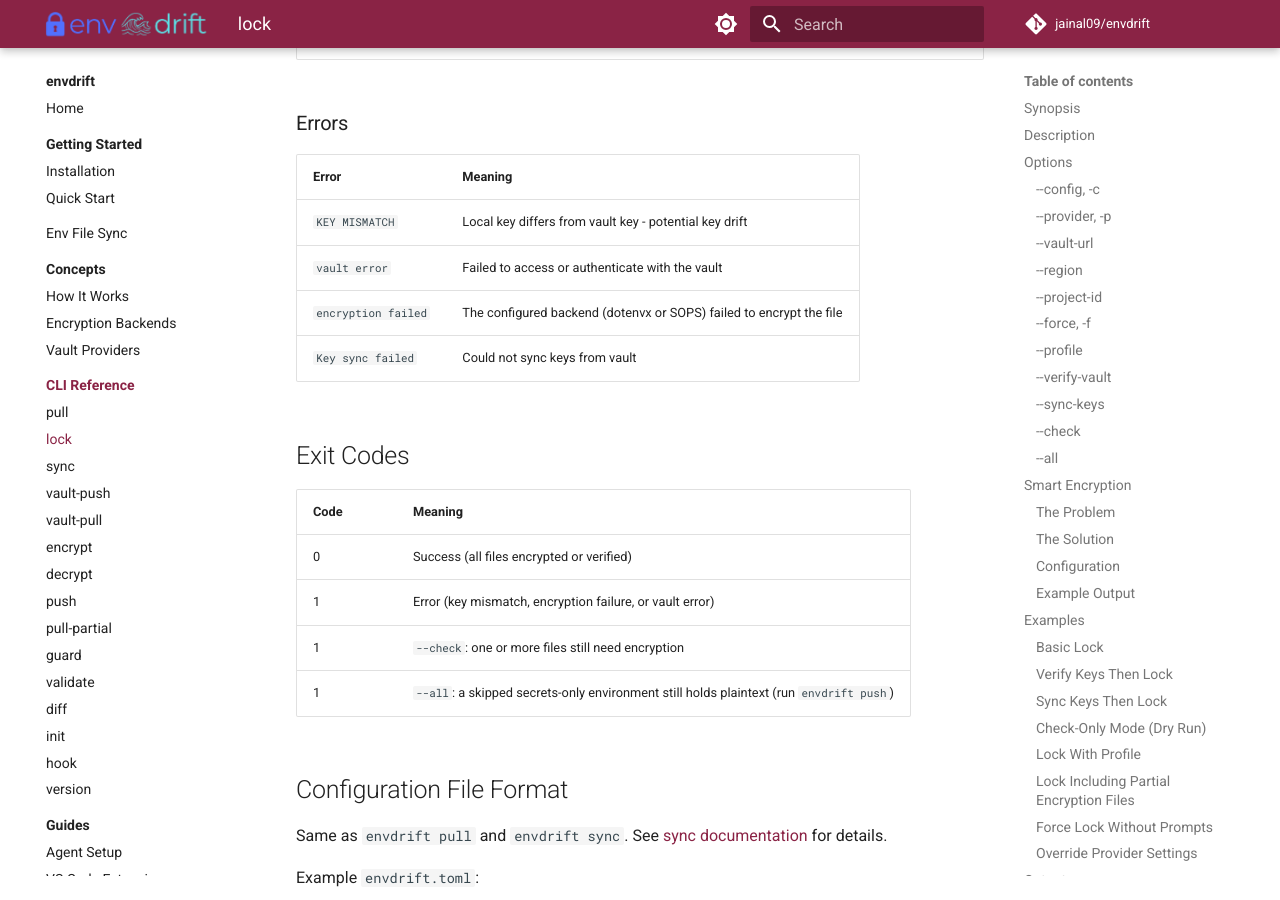
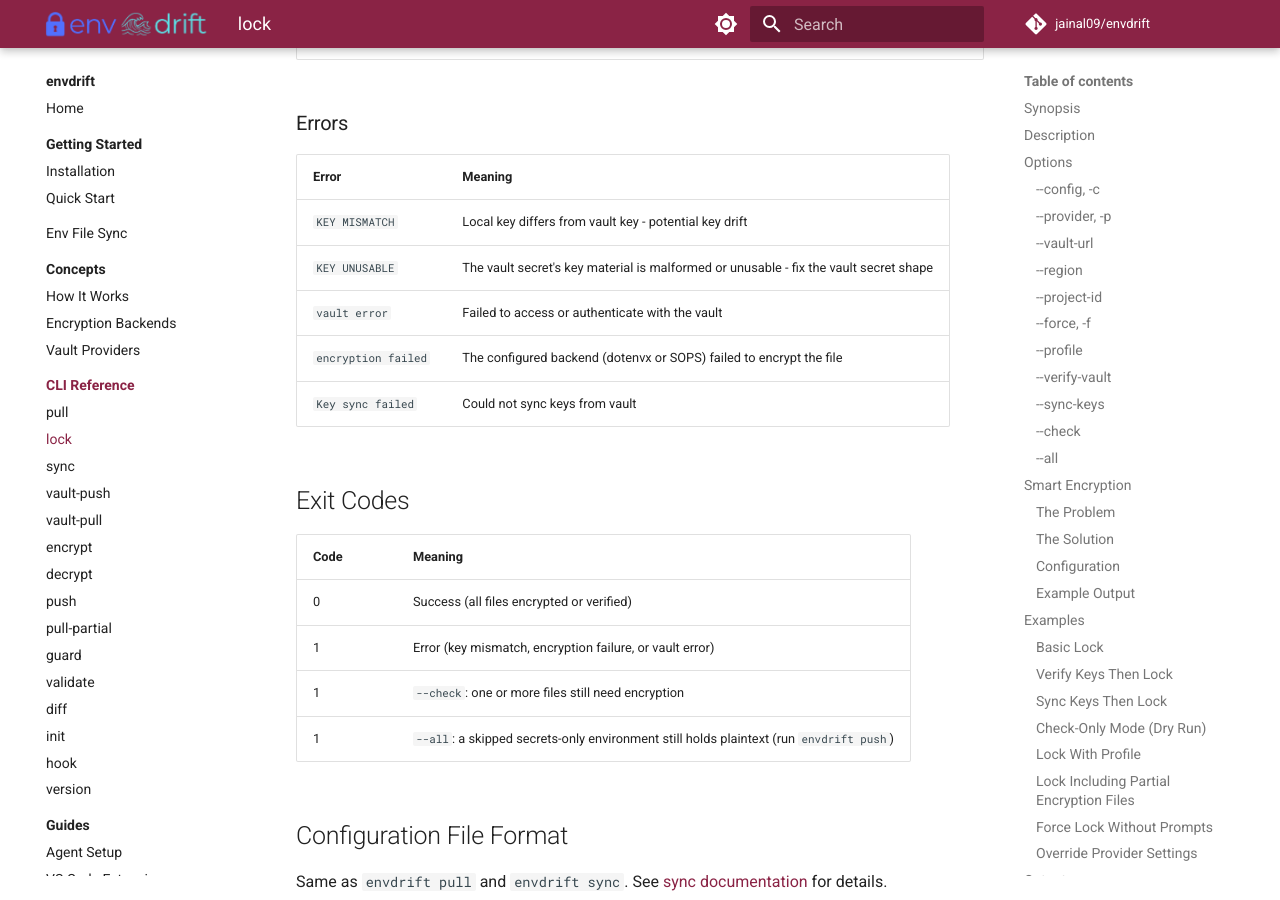
Before and after one commit to jainal09/envdrift, an MkDocs documentation site: the page built from docs/cli/lock.md, in a window 1280 px wide and 900 px high, scrolled down 8573 px. Built offline with MkDocs 1.6.1 and Material for MkDocs 9.7.7, drawn with Linux system fonts in a browser that asks for light colours; comment, search, counter and statistics services are not loaded.

Commit message:
docs(lock): document KEY UNUSABLE in the errors table
The label was introduced in the --verify-vault prose (#480 review) but the
Errors table still listed only KEY MISMATCH; a reader scanning the table
missed the distinct unusable-key failure mode and its remedy.

Co-Authored-By: Claude Fable 5 <noreply@anthropic.com>
Claude-Session: https://claude.ai/code/session_01PmjB1wAMY8zyHpkF2zzmCj

```diff
--- a/docs/cli/lock.md
+++ b/docs/cli/lock.md
@@ -383,6 +383,7 @@ The `lock` command catches many edge cases and provides helpful warnings and err
 | Error               | Meaning                                                |
 |:--------------------|:-------------------------------------------------------|
 | `KEY MISMATCH`      | Local key differs from vault key - potential key drift |
+| `KEY UNUSABLE`      | The vault secret's key material is malformed or unusable - fix the vault secret shape |
 | `vault error`       | Failed to access or authenticate with the vault        |
 | `encryption failed` | The configured backend (dotenvx or SOPS) failed to encrypt the file |
 | `Key sync failed`   | Could not sync keys from vault                         |
```
